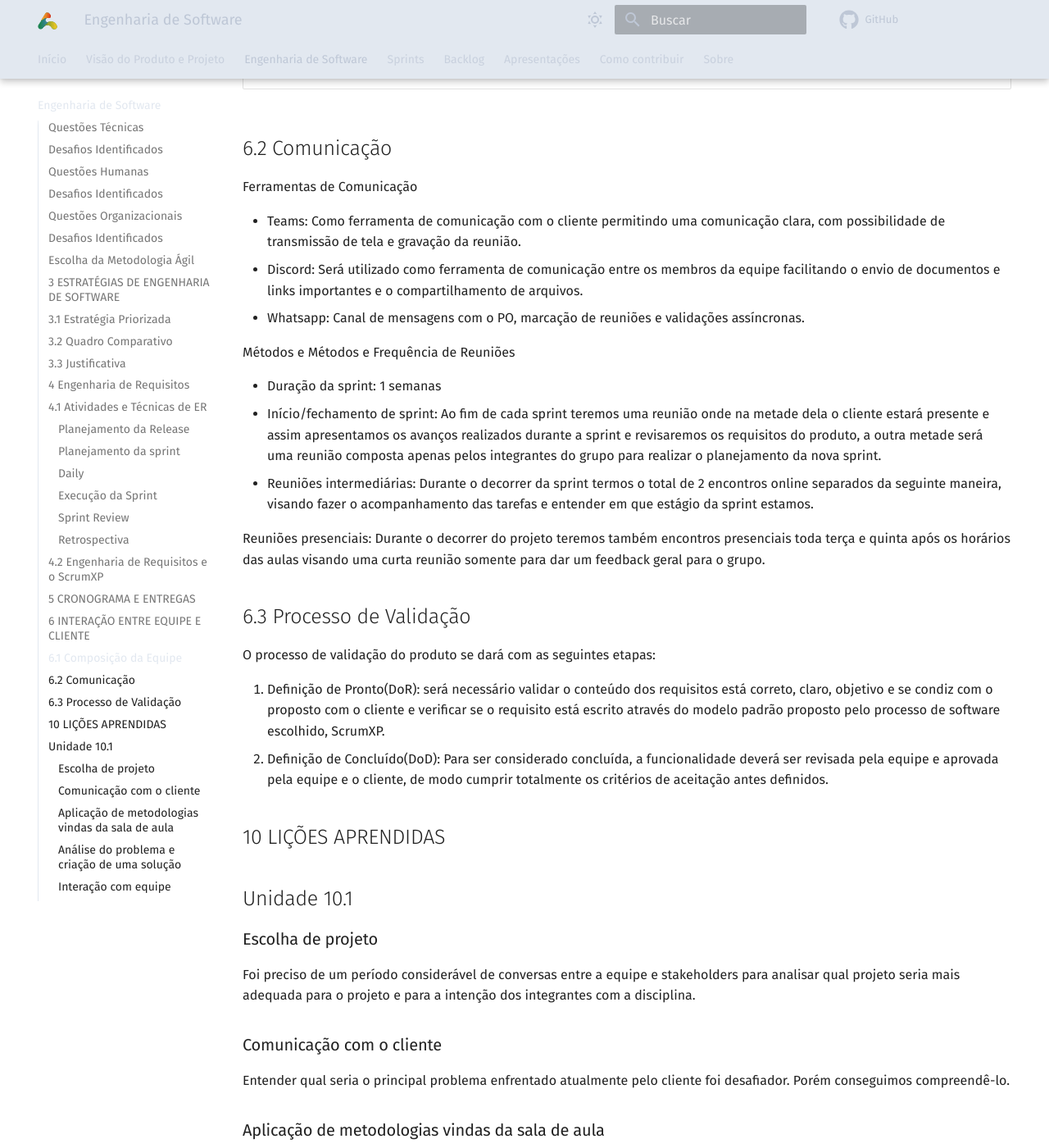
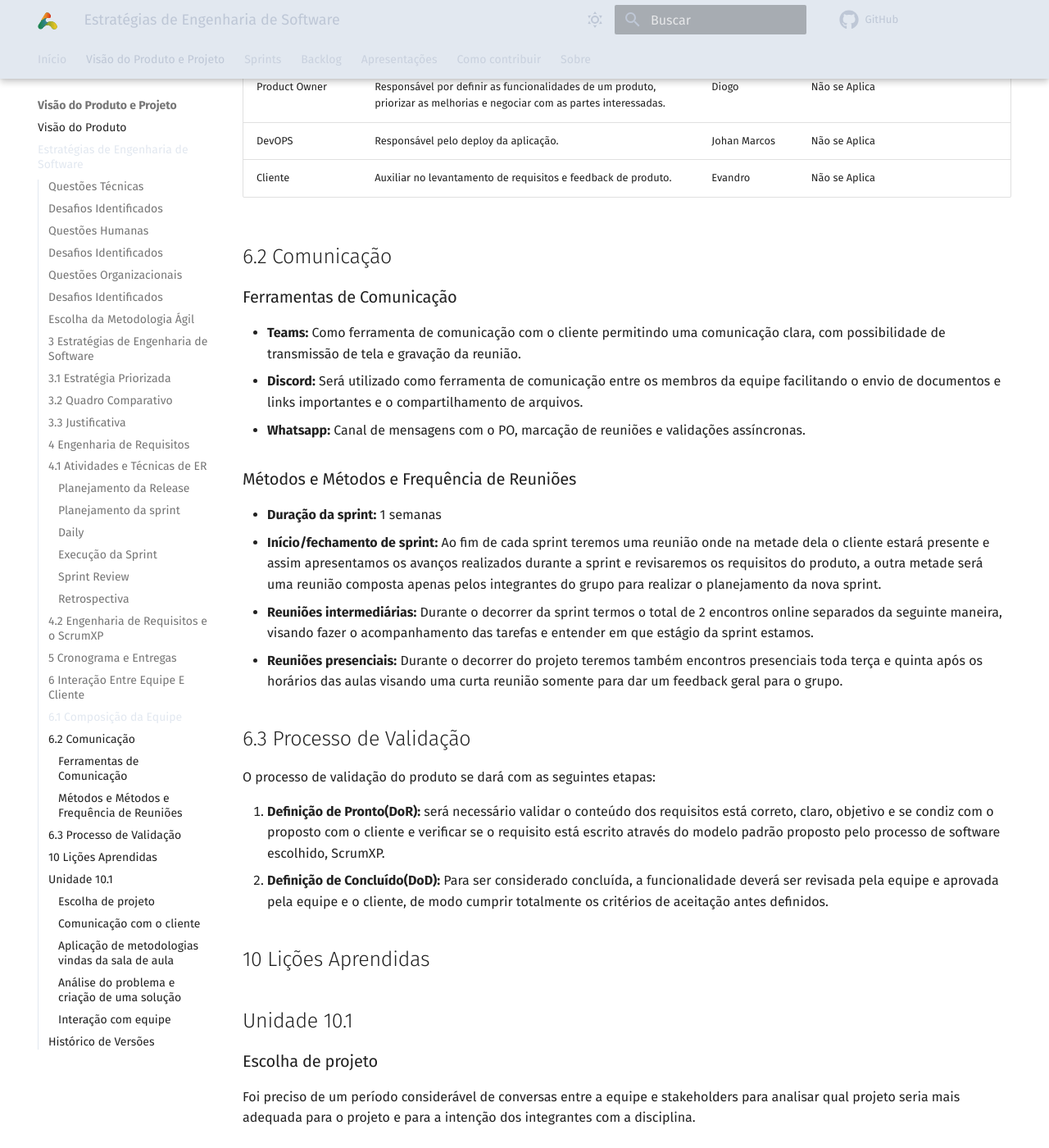
Before and after one commit to mdsreq-fga-unb/2024.2-T03-AutoReiTintas, an MkDocs documentation site: the page built from docs/auto-rei-tintas/docs/product_vision/software.md, in a window 1280 px wide and 1400 px high, scrolled down 11707 px. Shown: the whole window at 82% size. Built offline with MkDocs 1.6.1 and Material for MkDocs 9.7.7, drawn with Linux system fonts in a browser that asks for light colours; comment, search, counter and statistics services are not loaded; some of the changed text lies outside the part shown.

Commit message:
Fix: fixing product vision structure

```diff
--- a/docs/auto-rei-tintas/docs/engenharia_de_software/software.md
+++ b/docs/auto-rei-tintas/docs/product_vision/software.md
@@ -2,9 +2,9 @@
 
 Utilizando o framework de Sommerville no contexto do projeto e equipe para escolher a abordagem a seguir
 
-### **Questões Técnicas**
+## Questões Técnicas
 
-### **Desafios Identificados**
+## Desafios Identificados
 
 1. **Integração com o ERP existente**:
     - A empresa já possui um ERP eficiente. É necessário garantir que as novas soluções digitais, como e-commerce, integrem-se ao sistema sem perda de funcionalidade ou redundância.
@@ -16,9 +16,9 @@
 4. **Acessibilidade e UX/UI**:
     - Criar um ambiente digital acessível para diferentes perfis de usuários, considerando dispositivos móveis e desktops.
 
-### **Questões Humanas**
+## Questões Humanas
 
-### **Desafios Identificados**
+## Desafios Identificados
 
 1. **Capacitação da Equipe**:
     - A equipe de vendas e suporte já possui pessoas treinadas para gerenciar a plataforma de e-commerce.
@@ -29,9 +29,9 @@
 4. **Experiência do Cliente**:
     - Implementar canais de suporte eficientes para manter a confiança dos clientes na transição para os canais digitais.
 
-### **Questões Organizacionais**
+## Questões Organizacionais
 
-### **Desafios Identificados**
+## Desafios Identificados
 
 1. **Mudança Cultural e Estratégica**:
     - A empresa precisa passar de uma estratégia tradicional para uma digital-first, sem perder sua identidade e qualidade.
@@ -40,7 +40,7 @@
 3. **Escalabilidade**:
     - Planejar o crescimento do sistema para comportar futuros aumentos de demanda.
 
-### **Escolha da Metodologia Ágil**
+## Escolha da Metodologia Ágil
 
 Após analisar os desafios, a **Scrum** parece ser a melhor abordagem para este projeto, considerando:
 
@@ -49,7 +49,7 @@
 - **Colaboração entre equipes**: ScrumXP promove reuniões diárias que alinham equipes multidisciplinares, reduzindo a resistência à mudança e aumentando o engajamento.
 - **Flexibilidade**: A metodologia permite mudanças no escopo à medida que novas demandas ou desafios são identificados.
 
-## 3 ESTRATÉGIAS DE ENGENHARIA DE SOFTWARE
+## 3 Estratégias de Engenharia de Software
 
 ## 3.1 Estratégia Priorizada
 
@@ -77,11 +77,11 @@
 
 No projeto Auto Rei Tintas, com a ajuda do framework GUPTA adaptado - incluindo o processo ScrumXP a fim de analisar mais processos possíveis a serem utilizados no projeto -, o ScrumXP e o Protótipo são os que mais se encaixam como metodologia, porém, a escolha do ScrumXP se deve aos seguintes fatores:
 
-1. Requisitos Dinâmicos e Complexos: Os requisitos do projeto podem mudar frequentemente e indicam a construção de um sistema complexo.
-2. Equipe com Experiência Variada: A equipe apresenta pouca experiência em projetos similares, o ScrumXp permite um aprendizado contínuo.
-3. Envolvimento dos Usuários: O envolvimento ativo dos usuários é fundamental em todas as fases do projeto.
-4. Projetos com Prazos Curtos: O cronograma da disciplina é apertado e temos recursos limitados, o que indica a necessidade de um ciclo iterativo.
-5. Alta Resiliência a Mudanças: O Scrum, possui revisões frequentes e replanejamento a cada sprint, é mais dinâmica para lidar com mudanças constantes.
+1. **Requisitos Dinâmicos e Complexos:** Os requisitos do projeto podem mudar frequentemente e indicam a construção de um sistema complexo.
+2. **Equipe com Experiência Variada:** A equipe apresenta pouca experiência em projetos similares, o ScrumXp permite um aprendizado contínuo.
+3. **Envolvimento dos Usuários:** O envolvimento ativo dos usuários é fundamental em todas as fases do projeto.
+4. **Projetos com Prazos Curtos:** O cronograma da disciplina é apertado e temos recursos limitados, o que indica a necessidade de um ciclo iterativo.
+5. **Alta Resiliência a Mudanças:** O Scrum, possui revisões frequentes e replanejamento a cada sprint, é mais dinâmica para lidar com mudanças constantes.
 
 | **Critérios** | **Waterfall** | **Protótipo** | **Processo Unificado** | **Evolucionário** | **Espiral** | **RAD** | **SCRUM/XP** | **PROJETO** |
 | --- | --- | --- | --- | --- | --- | --- | --- | --- |
@@ -153,11 +153,11 @@
 
 ### Execução da Sprint
 
-- **Representação**
+- **Representação:**
     - prototipagem: As prototipagens serão utilizadas a fim de demonstrar ao cliente as funcionalidades e entender se estão de acordo com o desejado.
-- **Verificação e Validação**
+- **Verificação e Validação:**
     - revisão de requisitos: A revisão dos requisitos ocorrerá concomitantemente com a atividade de representação de modo a registrar e alterar as mudanças necessárias para o projeto vindas do cliente e da equipe em si.
-- **Organização e atualização**
+- **Organização e atualização:**
     - revisão do backlog: durante a execução da sprint, o backlog será constantemente atualizado de modo a identificar quais tarefas estão em andamento, finalizadas ou ainda presentes no backlog.
 
 ### Sprint Review
@@ -166,14 +166,14 @@
     - user story: As user’s storys serão demonstradas ao cliente a fim de comunicá-lo sobre a intuição da funcionalidade a ser representada
 - **Organização e atualização:**
     - feedback: o feedback da equipe será necessário para que consigamos nos informar sobre quais as tarefas que foram finalizadas com sucesso, e quais não foram, a fim de manter todos no mesmo caminhar.
-- Verificação e validação:
+- **Verificação e validação:**
     - DoR e DoD: Após a validação e verificação dos requisitos, se poderá ter uma noção maior das definições de pronto para iniciar o desenvolvimento e de finalizado
     - qualidade de requisitos: a qualidade dos requisitos será garantida após a verificação e validação deles.
 
 ### Retrospectiva
 
 - **organização e atualização:**
-    - **durante a retrospectiva, atualizaremos o backlog com fase no feedback da equipe dada o desempenho dela e de como foi a sprint em si.**
+    - durante a retrospectiva, atualizaremos o backlog com fase no feedback da equipe dada o desempenho dela e de como foi a sprint em si.
 
 ## 4.2 Engenharia de Requisitos e o ScrumXP
 
@@ -198,7 +198,7 @@
 |                         |                                |                                                                                                         |                                                                                                    |                                                                                                     |
 | Retrospectiva           | organização e atualização      | comunicar-se entre a equipe sobre o andamento das tarefas e atividades                                  | feedback                                                                                           | Backlog de Requisitos, Visão de Produto                                                             |
 
-## 5 CRONOGRAMA E ENTREGAS
+## 5 Cronograma e Entregas
 
 Com base nas estratégias apontadas pelos frameworks e decididas pelo grupo, a seguinte proposta de cronograma e entregas e feito:
 
@@ -214,7 +214,7 @@
 | Sprint 7 | 3/2/2024 | 8/2/2024 | Implementação da análise de dados | Funcionalidade de análise básica (quantidade de produtos vendidos por período) | Validação das funcionalidades iniciais de análise |
 | Sprint 8 | 8/2/2024 | 13/2/2024 | Expansão da análise de dados | Gráficos sobre as análises e relatórios detalhados | Validação de gráficos e relatórios |
 
-## 6 INTERAÇÃO ENTRE EQUIPE E CLIENTE
+## 6 Interação Entre Equipe E Cliente
 
 ## 6.1 Composição da Equipe
 
@@ -277,3 +276,9 @@
 ### Interação com equipe
 
 No início, a comunicação poderia ser mais efetiva entre os membros da equipe. Todavia, isso foi melhorando conforme nossas comunicações e avanços em relação ao projeto.
+
+## Histórico de Versões
+
+| Versão |    Data    | Descrição                                 | Autor(es)                                       | Revisor(es)                                    |
+| ------ | :--------: | ----------------------------------------- | ----------------------------------------------- | ---------------------------------------------- |
+| `1.0`   | 11/11/2024 | Criação do Documento                        | [Johan](https://github.com/johan-rocha) e [Paulo Henrique](https://github.com/Nanashii76) |    [Johan](https://github.com/johan-rocha), [Paulo Henrique](https://github.com/Nanashii76), [Mariana Letícia](https://github.com/Marianannn), [Mateus Cavalcante](https://github.com/mateuscavati) e [Diogo](https://github.com/Diogo-Barboza)      |
--- a/docs/auto-rei-tintas/mkdocs.yml
+++ b/docs/auto-rei-tintas/mkdocs.yml
@@ -4,8 +4,9 @@
 
 nav:
   - Início: index.md
-  - Visão do Produto e Projeto: product_vision/product.md
-  - Engenharia de Software: engenharia_de_software/software.md
+  - Visão do Produto e Projeto:
+    - Visão do Produto: product_vision/product.md
+    - Estratégias de Engenharia de Software: product_vision/software.md
   - Sprints:
     - Sprint 0: sprints/sprint0.md
   - Backlog: backlog/backlog.md
```
Also changed, not shown: other parts of docs/auto-rei-tintas/docs/product_vision/software.md (+12 -13 lines), 1 other file.
